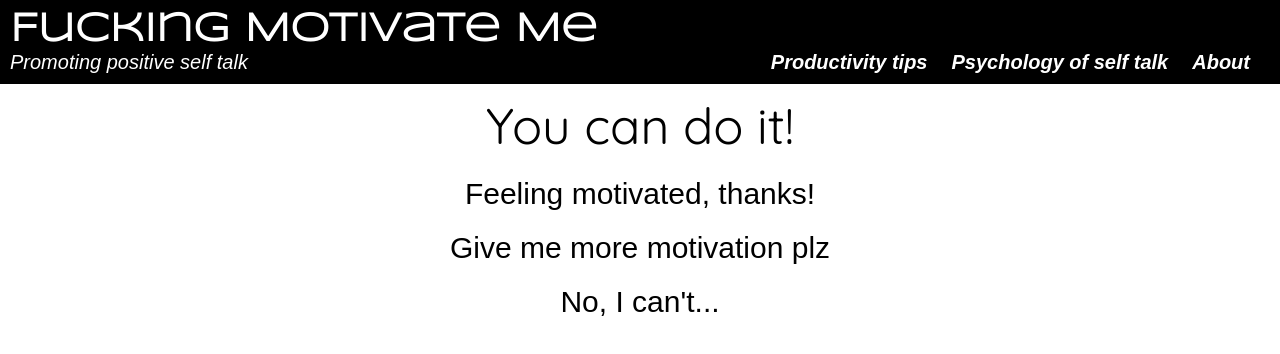
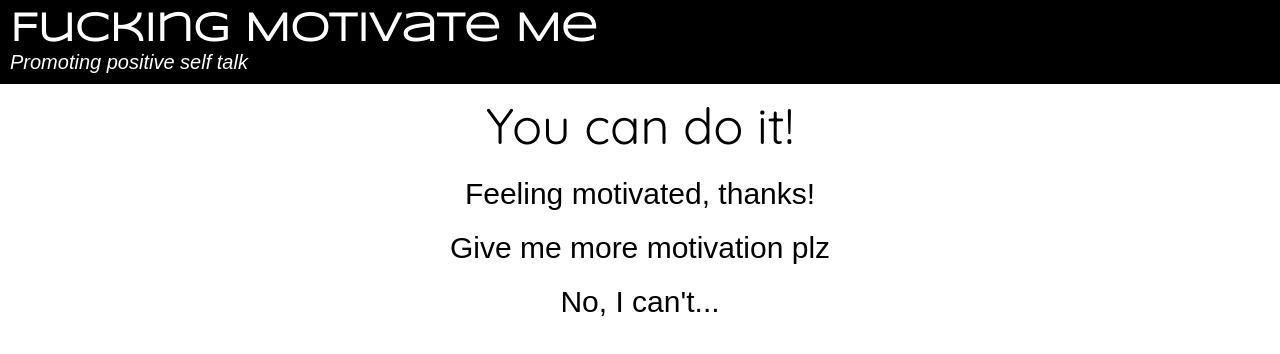
Before and after one commit to snopeks/motivateMe, a website with bundled scripts: page index.html in a window 1280 px wide. Built offline with nearby package versions, Linux system fonts and the light colour scheme; a web font is replaced by a local one.

Commit message:
simplifying header

```diff
--- a/index.html
+++ b/index.html
@@ -15,17 +15,6 @@
   <p>
     Promoting positive self talk
   </p>
-    <div id="navbar">
-      <h5>
-        Productivity tips
-      </h5>
-      <h5>
-        Psychology of self talk
-      </h5>
-      <h5>
-        About
-      </h5>
-  </div>
 </div>
 <div class="quoteContainer">
   <div id = "quote"> </div>
```
